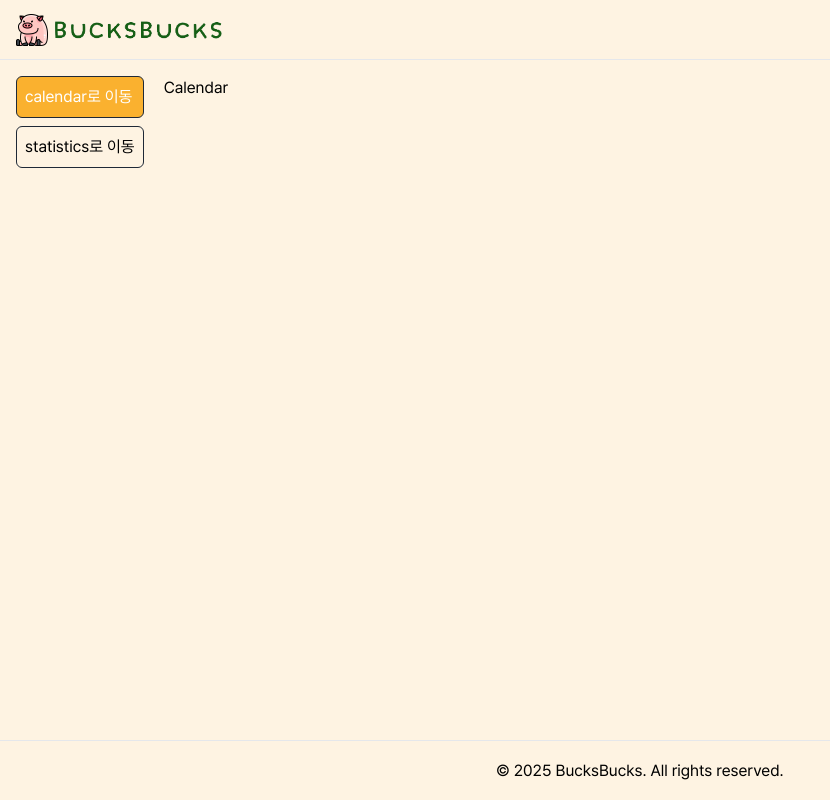
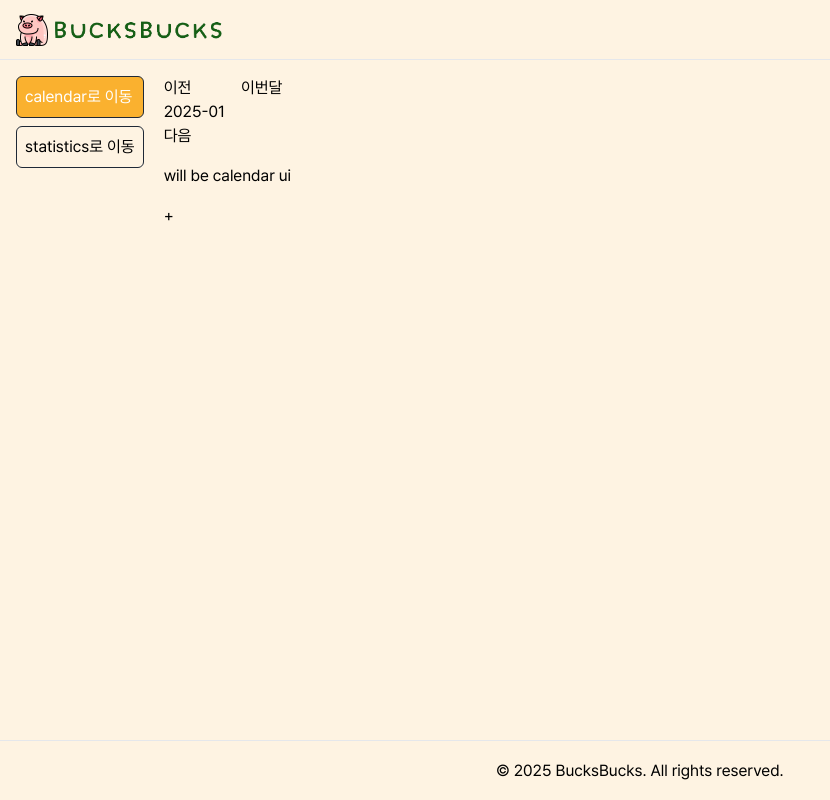
Before and after one commit to jinsoul75/bucksbucks, a React (Vite) app: page /dashboard in a window 1280 px wide. Shown: the whole page, without its empty margins (0-830 px from the left). Built offline with nearby package versions, Linux system fonts and the light colour scheme; no server answers.

Commit message:
wip: 캘린더 구현중

```diff
--- a/src/pages/dashboard/Calendar.tsx
+++ b/src/pages/dashboard/Calendar.tsx
@@ -1,3 +1,24 @@
 export default function Calendar() {
-  return <div>Calendar</div>;
+  return (
+    <section className="flex flex-col gap-4">
+      <div className="flex gap-4">
+        <div>
+          <button>이전</button>
+          <div>2025-01</div>
+          <button>다음</button>
+        </div>
+        <div>
+          <button>이번달</button>
+        </div>
+      </div>
+
+      <div>
+        <div>will be calendar ui</div>
+      </div>
+
+      <div>
+        <button>+</button>
+      </div>
+    </section>
+  );
 }
--- a/src/pages/dashboard/Nav.tsx
+++ b/src/pages/dashboard/Nav.tsx
@@ -5,24 +5,30 @@ export default function Nav() {
   const [selectedMenu, setSelectedMenu] = useState<'calendar' | 'statistics'>('calendar');
 
   const menuItemClass = (menu: 'calendar' | 'statistics') =>
-    `p-2 border border-gray-800 rounded-md transition-colors duration-200 ${
+    `p-2 border border-gray-800 rounded-md transition-colors duration-200 cursor-pointer ${
       selectedMenu === menu ? 'bg-yellow-dark text-white' : 'hover:bg-yellow-light'
     }`;
 
   return (
     <nav>
       <ul className="flex flex-col gap-2">
-        <li
-          className={menuItemClass('calendar')}
-          onClick={() => setSelectedMenu('calendar')}
-        >
-          <Link to="/dashboard">calendar로 이동</Link>
+        <li className={menuItemClass('calendar')}>
+          <Link
+            to="/dashboard"
+            className="block w-full h-full"
+            onClick={() => setSelectedMenu('calendar')}
+          >
+            calendar로 이동
+          </Link>
         </li>
-        <li
-          className={menuItemClass('statistics')}
-          onClick={() => setSelectedMenu('statistics')}
-        >
-          <Link to="/dashboard/statistics">statistics로 이동</Link>
+        <li className={menuItemClass('statistics')}>
+          <Link
+            to="/dashboard/statistics"
+            className="block w-full h-full"
+            onClick={() => setSelectedMenu('statistics')}
+          >
+            statistics로 이동
+          </Link>
         </li>
       </ul>
     </nav>
```
Also changed, not shown: .pnp.cjs, src/hooks/useCalendar.tsx (added).
